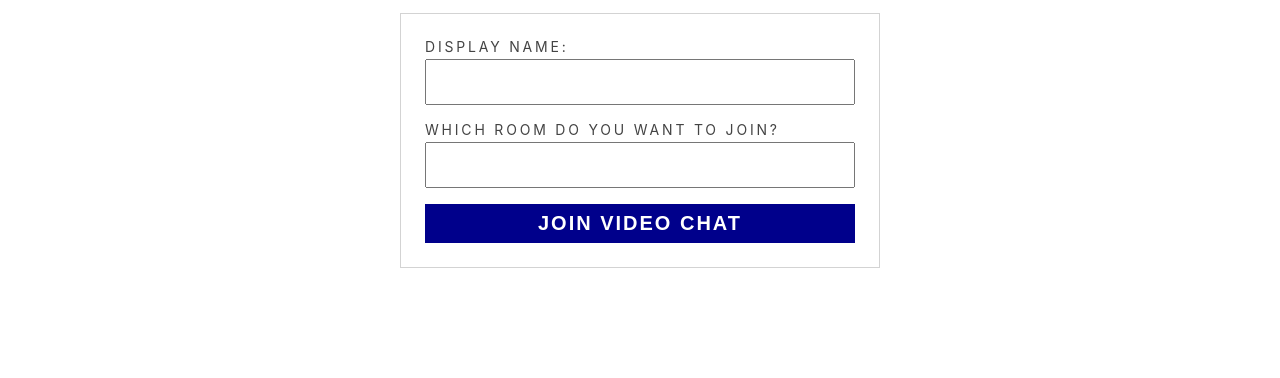
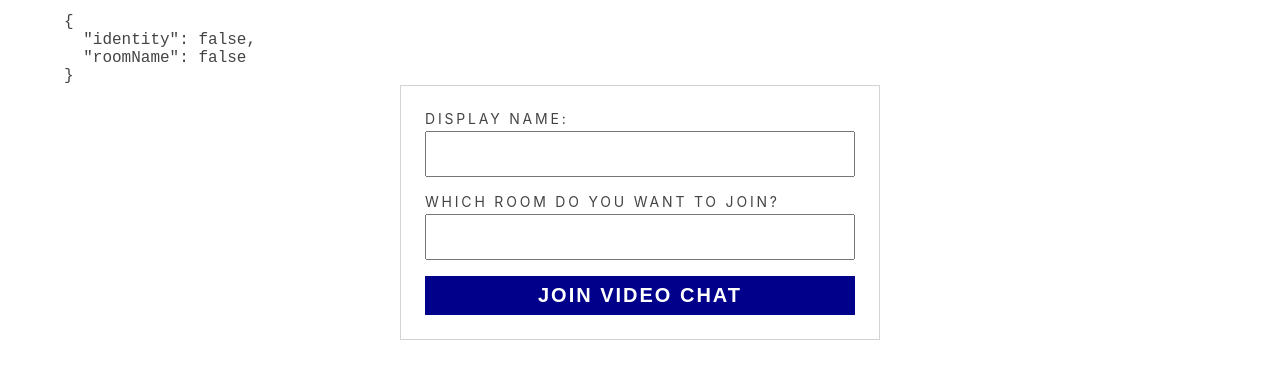
Before and after one commit to ofu997/Chat, a Gatsby site: page / in a window 1280 px wide. Shown: the part 178-556 px from the top of the page. Built offline with nearby package versions, Linux system fonts and the light colour scheme; Gatsby itself is replaced by a stand-in of ours.

Commit message:
manage application state in Gatsby with React Hooks

```diff
--- /dev/null
+++ b/gatsby-browser.js
@@ -0,0 +1 @@
+export { wrapRootElement } from "./src/hooks/use-twilio-video";
--- /dev/null
+++ b/gatsby-ssr.js
@@ -0,0 +1 @@
+export { wrapRootElement } from "./src/hooks/use-twilio-video";
--- a/src/components/join.js
+++ b/src/components/join.js
@@ -1,13 +1,21 @@
 import React, { useState } from "react";
+import useTwilioVideo from '../hooks/use-twilio-video';
 
 const Join = () => {
+  const { state, dispatch } = useTwilioVideo();
   const [identity, setIdentity] = useState("");
   const [roomName, setRoomName] = useState("");
+
+  const handleSubmit = event => {
+    event.preventDefault();
+    dispatch({ type: 'join', identity, roomName });
+  }
 
   return (
     <>
       <h1>Start or Join a Video Chat</h1>
-      <form className="start-form">
+      <pre>{JSON.stringify(state, null, 2)}</pre>
+      <form className="start-form" onSubmit={handleSubmit}>
         <label htmlFor="identity">
             Display name:
             <input
--- /dev/null
+++ b/src/hooks/use-twilio-video.js
@@ -0,0 +1,35 @@
+import React, { createContext, useContext, useReducer } from "react";
+
+const DEFAULT_STATE = {
+  identity: false,
+  roomName: false
+};
+
+const reducer = (state, action) => {
+  switch (action.type) {
+    case "join":
+      return { ...state, identity: action.identity, roomName: action.roomName };
+    default:
+      return DEFAULT_STATE;
+  }
+};
+
+const TwilioVideoContext = createContext();
+
+const TwilioVideoProvider = ({ children }) => (
+  <TwilioVideoContext.Provider value={useReducer(reducer, DEFAULT_STATE)}>
+    {children}
+  </TwilioVideoContext.Provider>
+);
+
+export const wrapRootElement = ({ element }) => (
+  <TwilioVideoProvider>{element}</TwilioVideoProvider>
+);
+
+const useTwilioVideo = () => {
+  const [state, dispatch] = useContext(TwilioVideoContext);
+
+  return { state, dispatch };
+};
+
+export default useTwilioVideo;
```
Also changed, not shown: 1 other file.
